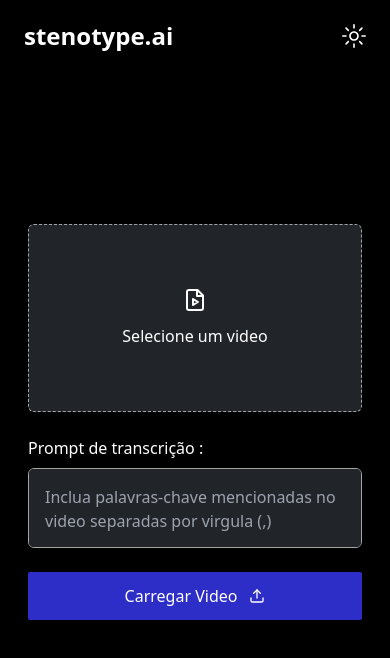
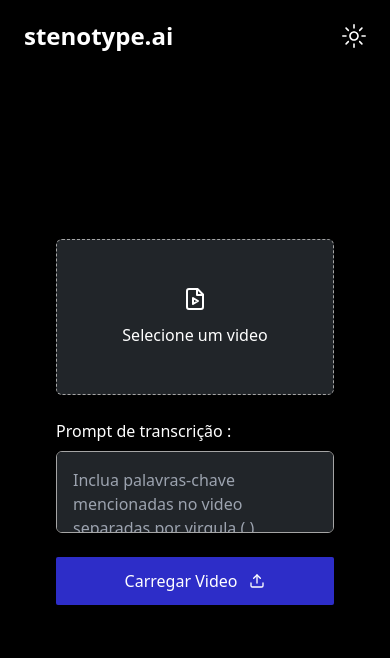
Before and after one commit to BRUNO-FEVE/stenotype.ai-front, a React (Vite) app: page /conversor in a window 390 px wide. Shown: the top 658 px of the page. Built offline with nearby package versions, Linux system fonts and the light colour scheme.

Commit message:
default page layout on mobile pages

```diff
--- /dev/null
+++ b/src/components/default-page-layout.tsx
@@ -0,0 +1,18 @@
+import { HTMLAttributes, ReactNode, useContext } from "react"
+import Navbar from "./navbar"
+import { ThemeContext } from "@/context/theme-context"
+import { twMerge } from "tailwind-merge"
+
+interface DefaultPageLayoutProps extends HTMLAttributes<HTMLDivElement> {
+    children: ReactNode
+}
+
+export default function DefaultPageLayout({ children, ...props }: DefaultPageLayoutProps) {
+    const { theme } = useContext(ThemeContext)
+  return (
+    <div {...props} className={twMerge(`${theme ? 'theme-white' : null} bg-skin-fill h-screen w-full py-24 px-7 flex flex-col gap-4 overflow-x-hidden`, props.className)} >
+        <Navbar />
+        {children}
+    </div>
+  )
+}
--- a/src/components/navbar.tsx
+++ b/src/components/navbar.tsx
@@ -8,13 +8,13 @@
   const { theme, handleThemeChange } = useContext(ThemeContext)
 
   return (
-    <div className='z-10 fixed top-0 w-full flex flex-row items-center py-5 px-6 gap-4 [&>*]:text-skin-base justify-between backdrop-blur-sm'>
+    <div className='z-10 fixed top-0 right-0 left-0 flex flex-row items-center py-5 px-6 gap-4 [&>*]:text-skin-base justify-between backdrop-blur-sm'>
         <div className='flex flex-row gap-3'>
           <Link to={'/'}><h1 className="font-bold text-2xl sm:text-xl">stenotype.ai</h1></Link>
           {/* <button className="text-sm text-skin-muted hover:underline underline-offset-4">Documentation</button> */}
         </div>
         <div className='sm:flex hidden flex-row gap-4 px-6 py-3 rounded-3xl'>
-          <button className='text-sm text-skin-muted hover:underline underline-offset-4  hover:text-skin-base'>Docs</button>
+          <Link to={'/documentation'}><button className='text-sm text-skin-muted hover:underline underline-offset-4  hover:text-skin-base'>Docs</button></Link>
           {/* <button className='text-sm text-skin-muted hover:underline underline-offset-4 hover:text-skin-base'>Student</button>
           <button className='text-sm text-skin-muted hover:underline underline-offset-4 hover:text-skin-base'>Sand Box</button> */}
         </div>
--- a/src/pages/mobile/prompt-mobile.tsx
+++ b/src/pages/mobile/prompt-mobile.tsx
@@ -1,6 +1,4 @@
-import Navbar from "@/components/navbar";
 import { TextSelect, ThermometerSun, ThermometerSnowflake, Clipboard, Check, ThumbsUp, LucideIcon, ThumbsDown } from 'lucide-react'
-import { ThemeContext } from "@/context/theme-context";
 import { VideoContext } from "@/context/video-context";
 import { useContext, useEffect, useState } from "react";
 import { Select } from "@/components/ui/select";
@@ -11,6 +9,7 @@
 import { useCompletion } from 'ai/react';
 import { CopyToClipboard } from 'react-copy-to-clipboard';
 import React from "react";
+import DefaultPageLayout from "@/components/default-page-layout";
 
 interface PromptProps {
   id: string
@@ -24,7 +23,6 @@
   const [ temperature, setTemperature ] = useState<number>(0.5)
   const [ clipboardIcon, setClipboardIcon ] = useState<LucideIcon>(Clipboard)
 
-  const { theme } = useContext(ThemeContext)
   const { video } = useContext(VideoContext)
   const videoId = video?.id
 
@@ -71,12 +69,10 @@
   }, [template])
 
   return (
-    <div className={`bg-skin-fill flex flex-col h-screen ${theme ? 'theme-white' : null}`}>
-        <Navbar />
-        <div className="py-16 pt-24 px-7 flex flex-col gap-7 bg-skin-fill">
+    <DefaultPageLayout className="h-full">
           <div className="flex flex-row justify-center items-center bg-skin-bg-secundary h-10 rounded-md py-2 px-4 gap-2 border border-skin-bg-muted">
             <TextSelect className="text-skin-base" />
-            <p className="text-skin-base">{video?.transcription.substring(0,50)} ...</p>
+            <p className="text-skin-base">{video?.transcription.substring(0,50)}...</p>
           </div>
           <form onSubmit={handleSubmit} className="flex flex-col gap-5">
             <div className="flex flex-row gap-5">
@@ -144,7 +140,6 @@
             </div>
             </div>
           </form>
-        </div>
-    </div>
+    </DefaultPageLayout>
   )
 }
--- a/src/pages/mobile/transcription-mobile.tsx
+++ b/src/pages/mobile/transcription-mobile.tsx
@@ -1,20 +1,16 @@
-import Navbar from "@/components/navbar"
 import { TextCursorInputIcon } from 'lucide-react'
-import { ThemeContext } from "@/context/theme-context"
 import { VideoContext } from "@/context/video-context"
 import { useContext } from "react"
 import NewPageButton from "@/components/ui/button"
+import DefaultPageLayout from "@/components/default-page-layout"
 
 export default function TranscriptionMobile() {
   // const [ transcription, setTranscription ] = useState< string | null >(null)
 
-  const { theme } = useContext(ThemeContext)
   const { video, prompt } = useContext(VideoContext)
 
   return (
-    <div className={`bg-skin-fill flex flex-col h-screen ${theme ? 'theme-white' : null}`}>
-        <Navbar></Navbar>
-        <div className="px-7 pt-24 py-7 flex flex-col gap-7">
+    <DefaultPageLayout className="gap-7">
             <h1 className="text-skin-base font-bold text-2xl text-center">Generated Transcription</h1>
             <p className="w-full h-96 py-8 px-6 bg-skin-bg-secundary text-skin-base overflow-x-hidden overflow-scroll leading-8 rounded-md text-justify">{video?.transcription}</p>
             <div className="flex flex-row gap-2 pl-4">
@@ -22,8 +18,7 @@
               <p className="text-skin-base"><span className="font-bold">Key Words: </span>{prompt ? prompt : 'Não Fornecido'}</p>
             </div>
             <p className="text-skin-muted text-sm px-2 text-justify">Keywords are crucial in audio transcription with OpenAI's Whisper model. They enhance transcription quality and relevance by focusing the model on specific audio information in various contexts like medical, legal, and educational transcriptions. Keywords save time and effort, making the process efficient and productive.</p>
-        </div>
         <NewPageButton to="/prompt" />
-    </div>
+    </DefaultPageLayout>
   )
 }
--- a/src/pages/mobile/video-conversor-mobile.tsx
+++ b/src/pages/mobile/video-conversor-mobile.tsx
@@ -1,6 +1,7 @@
-import Navbar from "@/components/navbar"
+import DefaultPageLayout from "@/components/default-page-layout"
 import BackgroundBlur from "@/components/ui/background-blur"
 import NewPageButton from "@/components/ui/button"
+import TextArea from "@/components/ui/text-area"
 import { ThemeContext } from "@/context/theme-context"
 import { VideoContext } from "@/context/video-context"
 import { api } from "@/lib/axios"
@@ -125,8 +126,7 @@
   }
 
   return (
-    <div className={`bg-skin-fill flex flex-col h-screen ${theme ? 'theme-white' : null}`}>
-      <Navbar />
+    <DefaultPageLayout>
       <form onSubmit={handleSubimit} className=" flex flex-col px-7 flex-1 justify-center gap-6">
         <label htmlFor="video" className={`aspect-video cursor-pointer text-skin-base flex flex-col items-center justify-center gap-3 rounded-md ${videofile ? null : `bg-skin-bg-secundary border border-dashed border-skin-bg-muted ${theme ? 'hover:bg-black/10' : 'hover:bg-white/10'}`} `}>
           {previewURL ?
@@ -163,11 +163,10 @@
         />
         <div className="flex flex-col gap-2">
           <label htmlFor="transcription_prompt" className="text-skin-base z-10">Prompt de transcrição :</label>
-          <textarea
-            ref={promptRef}
+          <TextArea
+            inputRef={promptRef}
             id="transcription_prompt"
             placeholder="Inclua palavras-chave mencionadas no video separadas por virgula (,)"
-            className="z-10 bg-skin-bg-secundary resize-none h-20 border border-skin-bg-muted rounded-md placeholder:p-2 text-skin-base p-2"
             disabled={button ? true : false}
           />
         </div>
@@ -190,13 +189,13 @@
         </button>
         {button === 'completed' ?
           <>
-            <p className="text-md text-skin-base italic">Etapa concluida, agora vá para a proxima etapa e veja a transcrição do seu video.</p>
+            <p className="text-md text-skin-muted italic">Etapa concluida, agora vá para a proxima etapa e veja a transcrição do seu video.</p>
             <NewPageButton to="/transcription" />
           </>
         :
           null
       }
       </form>
-    </div>
+    </DefaultPageLayout>
   )
 }
```
